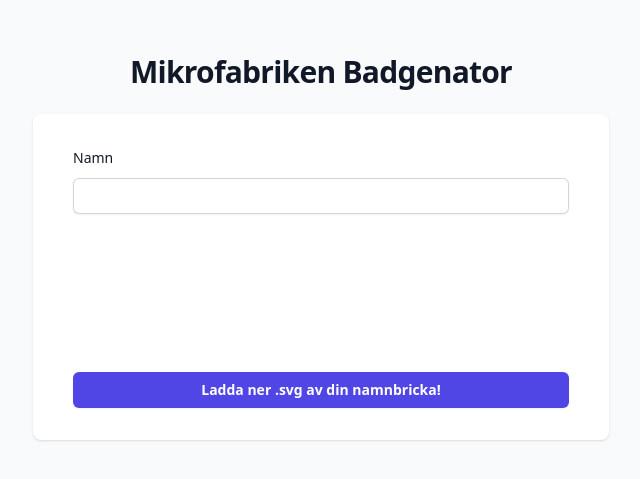
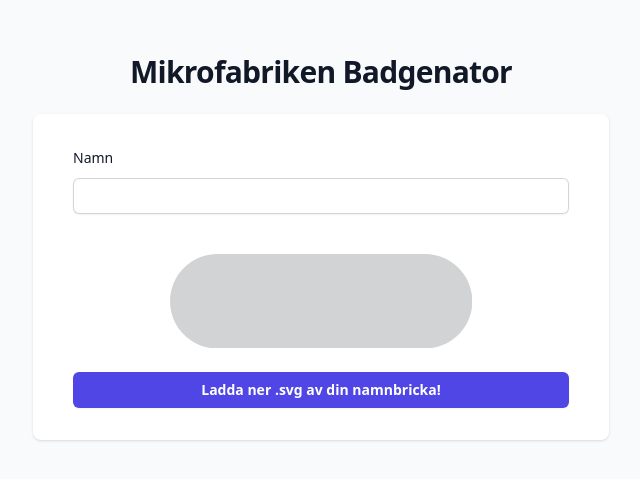
Before and after one commit to Mikrofabriken/badgenator, a SvelteKit app: page /text-only in a window 1280 px wide. Shown: the part 165-644 px from the top of the page, without its empty margins (319-959 px from the left). Built offline with nearby package versions, Linux system fonts and the light colour scheme.

Commit message:
add background to text-only mode

```diff
--- a/src/routes/text-only/TextOnlyBadge.svelte
+++ b/src/routes/text-only/TextOnlyBadge.svelte
@@ -21,11 +21,22 @@
 			src: url('IndustryInc.ttf');
 		}
 
+		.yttre {
+			fill: #d1d3d4;
+		}
+
 		.badge_name {
 			font-family: 'IndustryInc';
 			font-size: 23.4px;
 		}
 	</style>
+	<g id="YTTRE">
+		<path
+			class="yttre"
+			d="M191.34,0H35.43C15.86,0,0,15.86,0,35.43v0C0,55,15.86,70.87,35.43,70.87h155.91
+      c19.57,0,35.43-15.86,35.43-35.43v0C226.77,15.86,210.91,0,191.34,0z"
+		/>
+	</g>
 	<text
 		id="badge_name"
 		text-anchor="middle"
```
